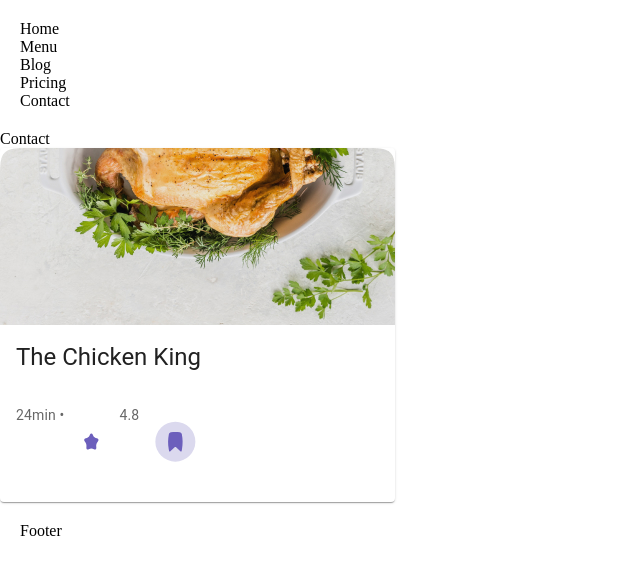
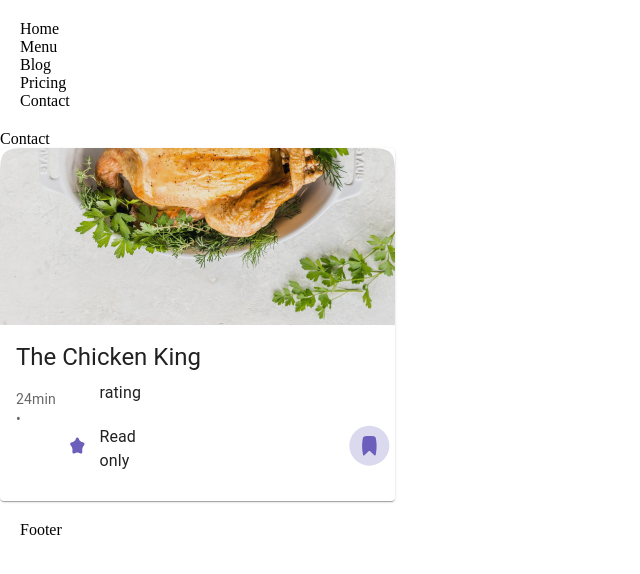
Before and after one commit to FoxNestProduction/finalProjectStore, a React (Create React App) app in the folder client/: page /Contact in a window 1280 px wide. Shown: the top 574 px of the page, without its empty margins (0-640 px from the left). Built offline with nearby package versions, Linux system fonts and the light colour scheme; no server answers.

Commit message:
testing props

```diff
--- /dev/null
+++ b/client/src/components/RestaurantItem/Rating.js
@@ -0,0 +1,38 @@
+import * as React from 'react';
+import Box from '@mui/material/Box';
+import Rating from '@mui/material/Rating';
+import Typography from '@mui/material/Typography';
+import { PropTypes } from 'prop-types';
+
+const RatingItem = ({ ratingValue }) => {
+  const [value, setValue] = React.useState(null);
+
+  return (
+    <Box
+      sx={{
+        '& > legend': { mt: -1 },
+      }}
+    >
+      <Typography component="legend">rating</Typography>
+      <Rating
+        name="simple-controlled"
+        value={value}
+        onChange={(event, newValue) => {
+          setValue(newValue);
+        }}
+      />
+      <Typography component="legend">Read only</Typography>
+      <Rating name="read-only" value={value} readOnly />
+    </Box>
+  );
+};
+
+RatingItem.propTypes = {
+  ratingValue: PropTypes.number,
+};
+
+RatingItem.defaultProps = {
+  ratingValue: null,
+};
+
+export default RatingItem;
--- a/client/src/components/RestaurantItem/RestaurantItem.js
+++ b/client/src/components/RestaurantItem/RestaurantItem.js
@@ -11,8 +11,12 @@ import Avatar from '@mui/material/Avatar';
 import IconButton from '@mui/material/IconButton';
 import Typography from '@mui/material/Typography';
 import { red } from '@mui/material/colors';
+import { PropTypes } from 'prop-types';
+import styles from './RestaurantItem.module.scss';
 import BookmarkIcon from '../SvgComponents/BookmarkIcon';
 import StarIcon from '../SvgComponents/StarIcon';
+import RatingItem from './Rating';
+
 // import FavoriteIcon from '@mui/icons-material/Favorite';
 // import ShareIcon from '@mui/icons-material/Share';
 // import ExpandMoreIcon from '@mui/icons-material/ExpandMore';
@@ -29,16 +33,11 @@ import StarIcon from '../SvgComponents/StarIcon';
 //   }),
 // }));
 
-const RestaurantItem = () => {
-  const [expanded, setExpanded] = React.useState(false);
+// {/* sx={{ maxWidth: 395, display: 'flex', flexWrap: 'wrap' }}  */}
 
-  const handleExpandClick = () => {
-    setExpanded(!expanded);
-  };
-
+const RestaurantItem = ({ restaurantRankingValue }) => {
   return (
-    <Box>
-      <Card sx={{ maxWidth: 395 }}>
+    <Card className={styles.wrapper}>
 
       <CardMedia
         component="img"
@@ -46,33 +45,58 @@ const RestaurantItem = () => {
         image="./img/restaurants/Resturent01.jpg"
         alt="The Chicken King"
       />
-
+      <Box
+        style={{
+          display: 'flex', flexWrap: 'wrap', alignItem: 'center', width: '100%',
+        }}
+      >
         <CardHeader
+          style={{ width: '100%' }}
           title="The Chicken King"
           // subheader="24min •"
         />
-
-        <CardContent style={{ display: 'flex' }}>
+      </Box>
+      <Box
+        style={{
+          display: 'flex', width: '100%',
+        }}
+      >
+        <CardContent
+          style={{
+            display: 'flex', width: '50%', padding: '0', paddingLeft: '16px',
+          }}
+        >
           <Typography variant="body2" color="text.secondary">
             24min •
           </Typography>
-          <CardActions disableSpacing>
+
           <IconButton aria-label="add to favorites">
             <StarIcon />
           </IconButton>
-          </CardActions>
-          <Typography variant="body2" color="text.secondary">
+
+          {/* <Typography variant="body2" color="text.secondary">
             4.8
-          </Typography>
-          <CardActions disableSpacing>
+          </Typography> */}
+
+          <RatingItem defaultValue={restaurantRankingValue} />
+
+        </CardContent>
+        <CardActions disableSpacing style={{ marginLeft: '170px' }}>
           <IconButton aria-label="add to favorites">
             <BookmarkIcon />
           </IconButton>
         </CardActions>
-        </CardContent>
+      </Box>
     </Card>
-    </Box>
   );
 };
 
+RestaurantItem.propTypes = {
+  restaurantRankingValue: PropTypes.number,
+};
+
+RestaurantItem.defaultProps = {
+  restaurantRankingValue: null,
+};
+
 export default RestaurantItem;
--- /dev/null
+++ b/client/src/components/RestaurantItem/RestaurantItem.module.scss
@@ -0,0 +1,5 @@
+.wrapper {
+  max-width: 395px;
+  display: 'flex';
+  flex-wrap: 'wrap';
+}
```
Lines whose indentation alone changed are shown as unchanged.
